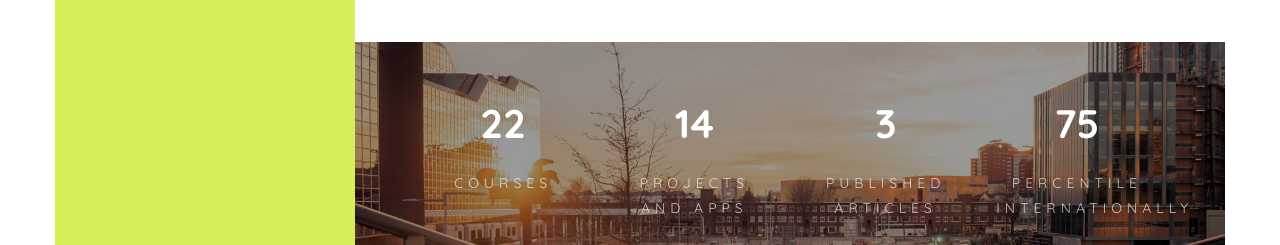
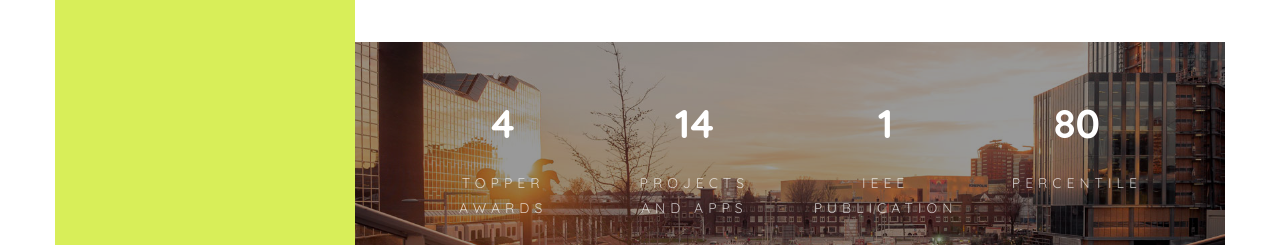
Before and after one commit to sushmita77/personal-website, a plain HTML site: page index.html in a window 1280 px wide. Shown: the part 555-800 px from the top of the page. Drawn offline with nearby package versions, Linux system fonts and the light colour scheme; files whose address does not match are found by name; a web font is replaced by a local one.

Commit message:
Update index.html

```diff
--- a/index.html
+++ b/index.html
@@ -134,20 +134,20 @@
 					</div>
 					<div class="row">
 						<div class="col-md-3 text-center animate-box">
-							<span class="colorlib-counter js-counter" data-from="0" data-to="22" data-speed="5000" data-refresh-interval="50"></span>
-							<span class="colorlib-counter-label">Courses</span>
+							<span class="colorlib-counter js-counter" data-from="0" data-to="4" data-speed="5000" data-refresh-interval="50"></span>
+							<span class="colorlib-counter-label">Topper Awards</span>
 						</div>
 						<div class="col-md-3 text-center animate-box">
 							<span class="colorlib-counter js-counter" data-from="0" data-to="14" data-speed="5000" data-refresh-interval="50"></span>
 							<span class="colorlib-counter-label">Projects and Apps</span>
 						</div>
 						<div class="col-md-3 text-center animate-box">
-							<span class="colorlib-counter js-counter" data-from="0" data-to="3" data-speed="5000" data-refresh-interval="50"></span>
-							<span class="colorlib-counter-label">Published Articles</span>
+							<span class="colorlib-counter js-counter" data-from="0" data-to="1" data-speed="5000" data-refresh-interval="50"></span>
+							<span class="colorlib-counter-label">IEEE Publication</span>
 						</div>
 						<div class="col-md-3 text-center animate-box">
-							<span class="colorlib-counter js-counter" data-from="0" data-to="75" data-speed="5000" data-refresh-interval="10"></span>
-							<span class="colorlib-counter-label">Percentile Internationally</span>
+							<span class="colorlib-counter js-counter" data-from="0" data-to="80" data-speed="5000" data-refresh-interval="10"></span>
+							<span class="colorlib-counter-label">Percentile</span>
 						</div>
 					</div>
 				</div>
```
